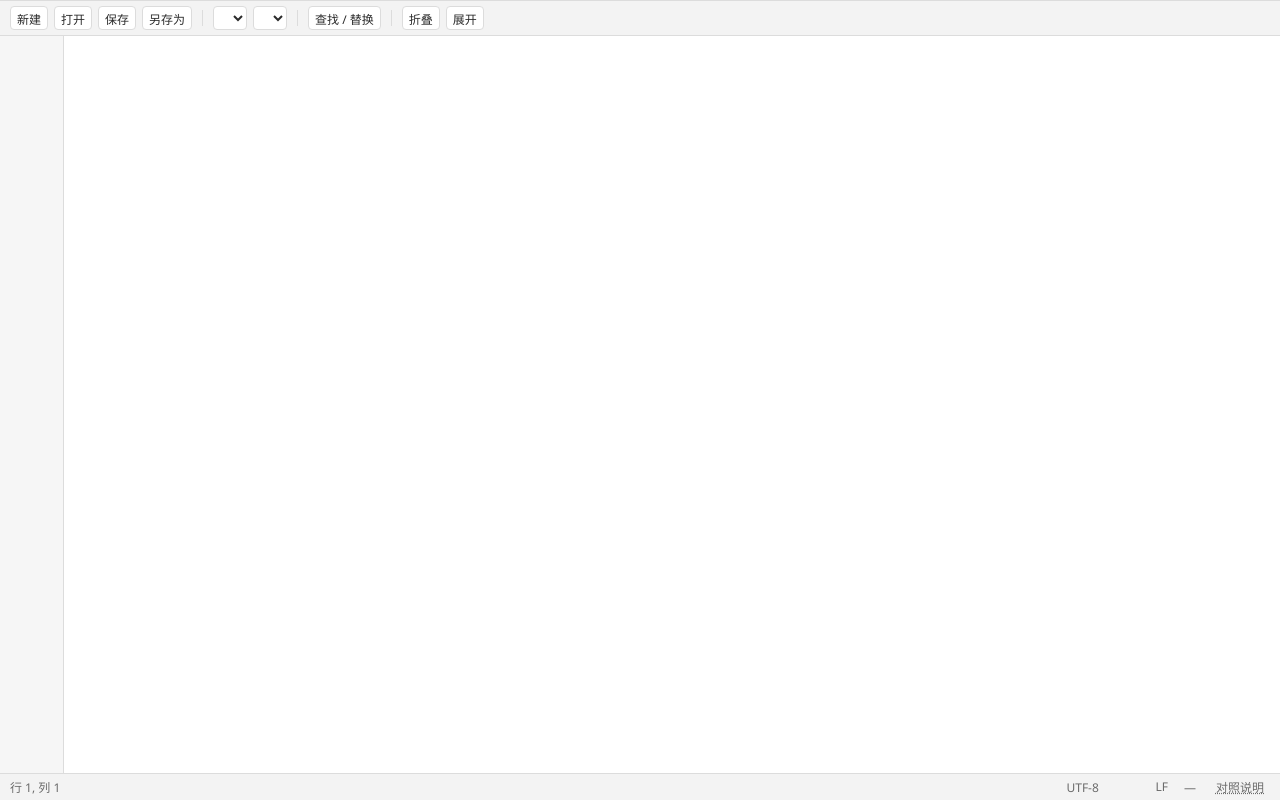
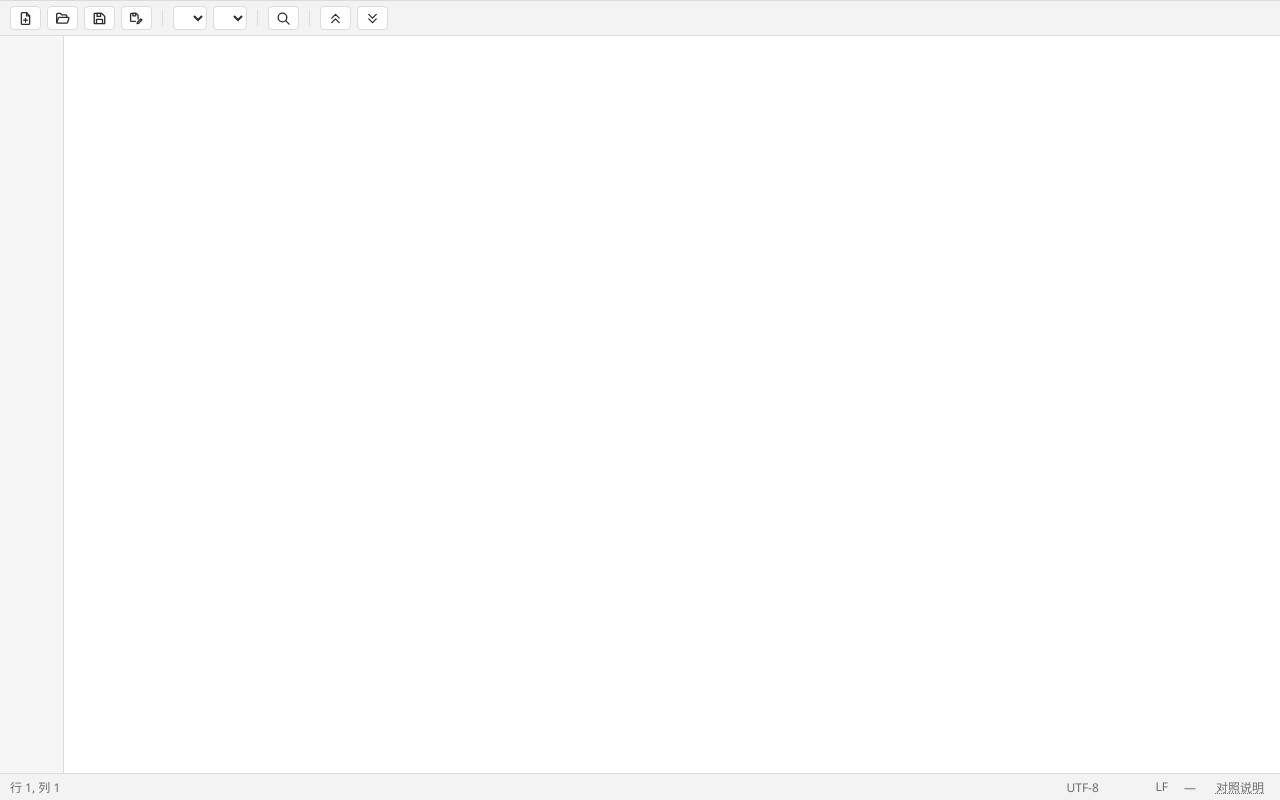
Before and after one commit to zncznc/miniedit, an Electron app: page index.html in a window 1280 px wide. Drawn offline with Linux system fonts and the light colour scheme; no server answers.

Commit message:
工具条改图标，安装包从 117MB 瘦到 108MB
- 7 个按钮换成内联 SVG（16px 描边图标，跟着主题色变）：新建=文档加号、打开=文件夹、
  保存=软盘、另存为=软盘加铅笔、查找替换=放大镜、折叠/展开=双箭头上下
- 文字留在 .sr 里给读屏和自检用，title 里有名称和快捷键
- 顺带修正：点查找图标再点一次会收起查找栏（原来只能点关闭）
- electronLanguages 只留 zh-CN/en-US，locales 49MB → 1.2MB
- README 补「体积这件事」：1.5MB 自己的代码 + 238MB Chromium 的账

构建注意：本机 NODE_OPTIONS 注入的 safe-delete shim 会让 electron-builder 清目录时 EPERM，
要 env -u NODE_OPTIONS 再打包。

```diff
--- a/css/app.css
+++ b/css/app.css
@@ -126,6 +126,26 @@ body {
   white-space: nowrap;
 }
 .toolbar button { cursor: pointer; }
+/* 图标按钮：方形、居中、右侧留一点余量让 4 个连续图标不黏在一起 */
+.toolbar button:has(.ico) {
+  display: inline-flex;
+  align-items: center;
+  justify-content: center;
+  padding: 0 7px;
+  min-width: 28px;
+}
+.ico {
+  width: 15px;
+  height: 15px;
+  display: block;
+  flex: 0 0 auto;
+  fill: none;
+  stroke: currentColor;
+  stroke-width: 1.4;
+  stroke-linecap: round;
+  stroke-linejoin: round;
+  pointer-events: none;
+}
 .toolbar button:hover { border-color: var(--accent); color: var(--accent); }
 .toolbar select:focus-visible,
 .toolbar button:focus-visible { outline: 1px solid var(--accent); outline-offset: 1px; }
--- a/desktop/main.cjs
+++ b/desktop/main.cjs
@@ -415,8 +415,8 @@ function runSmoke() {
           const wasHidden = fb.hidden;
           btn.click();
           out.findbar = check(fb);
-          if (wasHidden) btn.click();
-          out.ok = out.ok && out.findbar.ok;
+          if (wasHidden) document.getElementById('findClose').click();
+          out.ok = out.ok && out.findbar.ok && fb.hidden;
           return out;
         })()`);
         console.log('SMOKE_LAYOUT ' + JSON.stringify(layout));
--- a/index.html
+++ b/index.html
@@ -11,19 +11,40 @@
   <header class="tabs" id="tabs"></header>
 
   <div class="toolbar">
-    <button id="btnNew" title="新建 (Ctrl+N)">新建</button>
-    <button id="btnOpen" title="打开 (Ctrl+O)">打开</button>
-    <button id="btnSave" title="保存 (Ctrl+S)">保存</button>
-    <button id="btnSaveAs" title="另存为 (Ctrl+Shift+S)">另存为</button>
+    <button id="btnNew" title="新建 (Ctrl+N)" aria-label="新建">
+      <svg class="ico" viewBox="0 0 16 16" aria-hidden="true"><path d="M9.2 1.8H4.6a1 1 0 0 0-1 1v10.4a1 1 0 0 0 1 1h6.8a1 1 0 0 0 1-1V5.2z"/><path d="M9.2 1.8v3.4h3.2"/><path d="M8 7.8v4M6 9.8h4"/></svg>
+      <span class="sr">新建</span>
+    </button>
+    <button id="btnOpen" title="打开 (Ctrl+O)" aria-label="打开">
+      <svg class="ico" viewBox="0 0 16 16" aria-hidden="true"><path d="M1.8 12.4V3.6a1 1 0 0 1 1-1h3.1l1.5 1.6h4.2a1 1 0 0 1 1 1v1.5"/><path d="M1.8 12.4l1.9-5a1 1 0 0 1 .94-.66h9.2a1 1 0 0 1 .95 1.31l-1.5 4.2a1 1 0 0 1-.94.67H2.8a1 1 0 0 1-1-1z"/></svg>
+      <span class="sr">打开</span>
+    </button>
+    <button id="btnSave" title="保存 (Ctrl+S)" aria-label="保存">
+      <svg class="ico" viewBox="0 0 16 16" aria-hidden="true"><path d="M2.4 2.6h8.1l3.1 3.1v7.7H2.4z"/><path d="M5.4 2.6h3.8v3.2H5.4z"/><path d="M4.8 13.4V8.9h6.4v4.5"/></svg>
+      <span class="sr">保存</span>
+    </button>
+    <button id="btnSaveAs" title="另存为 (Ctrl+Shift+S)" aria-label="另存为">
+      <svg class="ico" viewBox="0 0 16 16" aria-hidden="true"><path d="M1.7 3.5a1 1 0 0 1 1-1h5.1l1.9 1.9v4.1"/><path d="M1.7 3.5v6.6a.9.9 0 0 0 .9.9h4.2"/><path d="M4.2 2.5h3v2.6h-3z"/><path d="M8.7 13.5l.3-1.55 3.55-3.55 1.25 1.25-3.55 3.55z"/></svg>
+      <span class="sr">另存为</span>
+    </button>
     <span class="sep"></span>
     <label class="sr">语言</label>
     <select id="syntax" title="语法定义（原版 syntax/*.mac）"></select>
     <select id="theme" title="配色（原版 theme/*.ini）"></select>
     <span class="sep"></span>
-    <button id="btnFind">查找 / 替换</button>
+    <button id="btnFind" title="查找 / 替换 (Ctrl+F)" aria-label="查找 / 替换">
+      <svg class="ico" viewBox="0 0 16 16" aria-hidden="true"><circle cx="6.9" cy="6.9" r="4.6"/><path d="M10.3 10.3L14 14"/></svg>
+      <span class="sr">查找 / 替换</span>
+    </button>
     <span class="sep"></span>
-    <button id="btnFold" title="折叠全部（最外层）">折叠</button>
-    <button id="btnUnfold" title="展开全部">展开</button>
+    <button id="btnFold" title="折叠全部（最外层）" aria-label="折叠全部">
+      <svg class="ico" viewBox="0 0 16 16" aria-hidden="true"><path d="M4 7.6L8 3.6l4 4"/><path d="M4 12.4l4-4 4 4"/></svg>
+      <span class="sr">折叠</span>
+    </button>
+    <button id="btnUnfold" title="展开全部" aria-label="展开全部">
+      <svg class="ico" viewBox="0 0 16 16" aria-hidden="true"><path d="M4 3.6l4 4 4-4"/><path d="M4 8.4l4 4 4-4"/></svg>
+      <span class="sr">展开</span>
+    </button>
     <span class="spacer"></span>
     <span class="hint" id="parseHint"></span>
   </div>
--- a/js/app.js
+++ b/js/app.js
@@ -1178,7 +1178,7 @@ function bindUi() {
   $('btnSave').addEventListener('click', () => saveActive(false));
   $('btnSaveAs').addEventListener('click', () => saveActive(true));
   $('fileInput').addEventListener('change', (e) => { openLocalFiles(e.target.files); e.target.value = ''; });
-  $('btnFind').addEventListener('click', () => openFind(false));
+  $('btnFind').addEventListener('click', () => (el.findbar.hidden ? openFind(false) : closeFind()));
   $('btnFold').addEventListener('click', () => foldAll());
   $('btnUnfold').addEventListener('click', () => unfoldAll());
 
```
Also changed, not shown: package.json (+6 -2 lines), README.md, build/screenshot.png, 1 other file.
